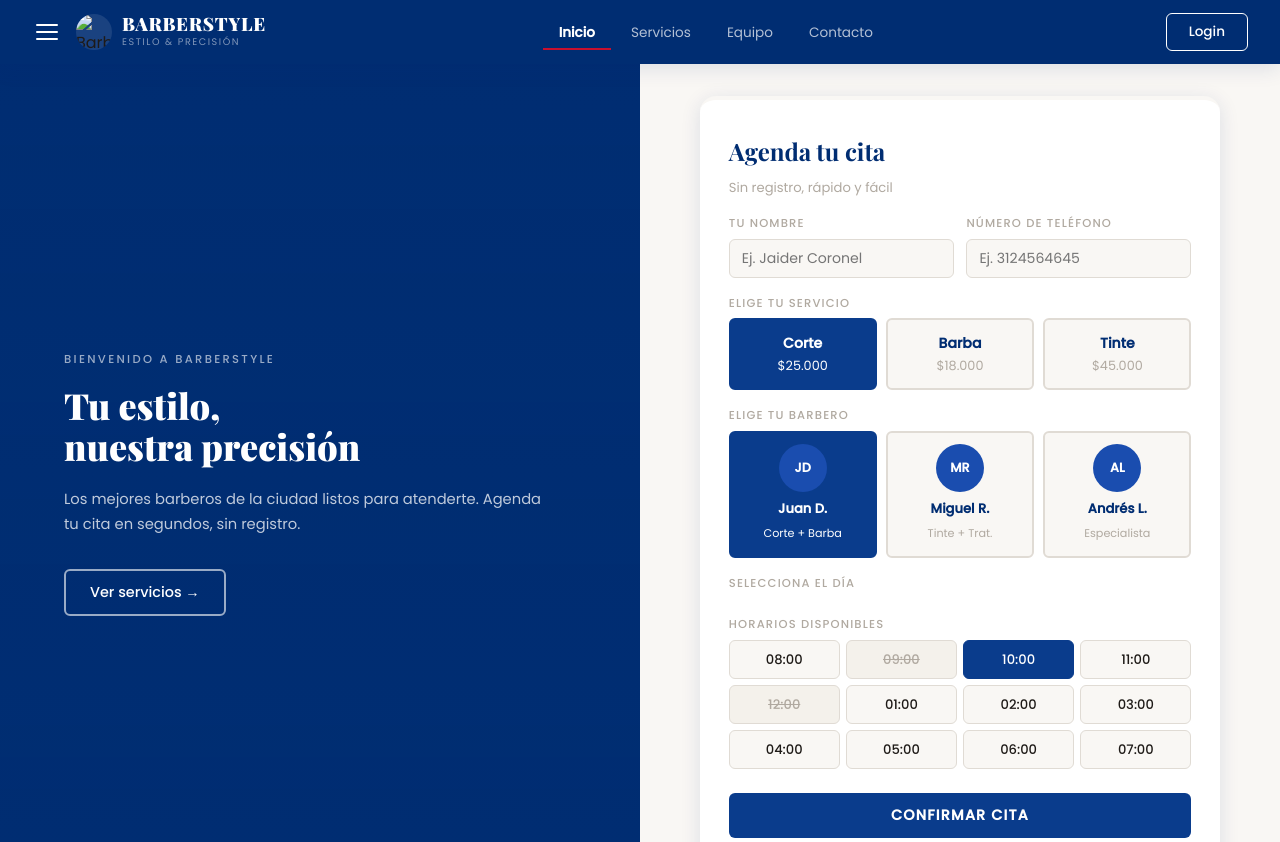
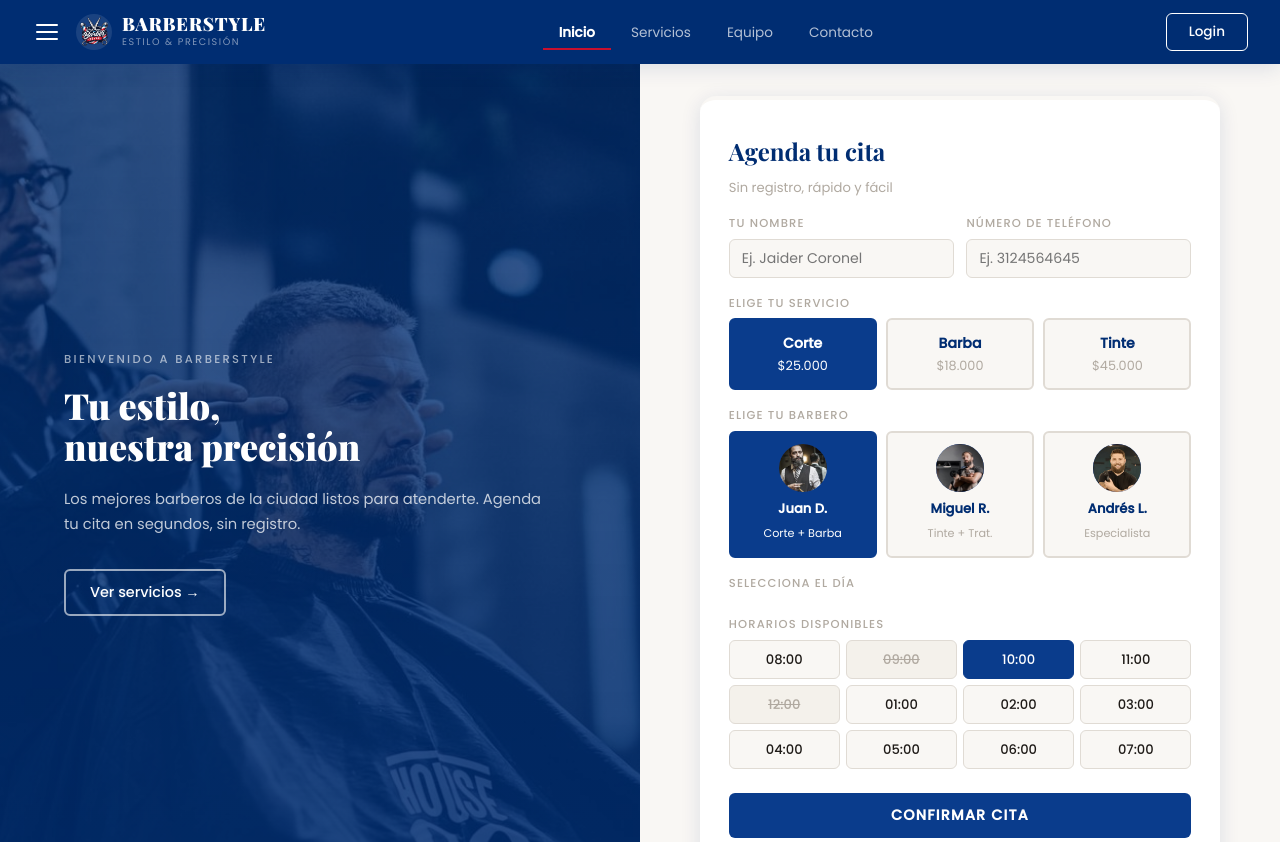
Before and after one commit to Coroclucth/proyecto_IHM, a plain HTML site: page index.html in a window 1280 px wide. Shown: the top 842 px of the page. Drawn offline with nearby package versions, Linux system fonts and the light colour scheme.

Commit message:
feat: agrega imagen de hero, imagenes de los respectivos barberos

```diff
--- a/assets/css/inicio.css
+++ b/assets/css/inicio.css
@@ -14,7 +14,7 @@
   position: relative;
   background:
     linear-gradient(rgba(0, 45, 114, 0.75), rgba(0, 45, 114, 0.85)),
-    url('../../assets/img/hero/hero.jpg') center/cover no-repeat;
+    url('../../assets/img/hero/beckham.jpg') center/cover no-repeat;
   /* cuando tengas la imagen, el gradiente la oscurece automáticamente */
   background-color: var(--blue);
   display: flex;
--- a/index.html
+++ b/index.html
@@ -27,7 +27,7 @@
       </button>
       <div class="navbar__logo">
         <div class="navbar__logo-img">
-          <img src="imagenes/logo.png" alt="BarberStyle">
+          <img src="assets/img/logo/logo.png" alt="BarberStyle">
         </div>
         <div class="navbar__texts">
           <span class="navbar__brand">BARBERSTYLE</span>
@@ -109,8 +109,8 @@
 
             <div class="barber-card barber-card--active" data-barber="juan">
               <div class="barber-card__img">
-
-                <span>JD</span>
+                <img src="assets/img/equipo/juan.png" alt="barbero1">
+                <span></span>
               </div>
               <p class="barber-card__name">Juan D.</p>
               <span class="barber-card__tag">Corte + Barba</span>
@@ -118,8 +118,8 @@
 
             <div class="barber-card" data-barber="miguel">
               <div class="barber-card__img">
-
-                <span>MR</span>
+                <img src="assets/img/equipo/miguel.png" alt="barbero2">
+                <span></span>
               </div>
               <p class="barber-card__name">Miguel R.</p>
               <span class="barber-card__tag">Tinte + Trat.</span>
@@ -127,8 +127,8 @@
 
             <div class="barber-card" data-barber="andres">
               <div class="barber-card__img">
-
-                <span>AL</span>
+                <img src="assets/img/equipo/andres.png" alt="barbero3">
+                <span></span>
               </div>
               <p class="barber-card__name">Andrés L.</p>
               <span class="barber-card__tag">Especialista</span>
```
Also changed, not shown: assets/img/equipo/andres.png (added), assets/img/equipo/juan.png (added), assets/img/equipo/miguel.png (added), assets/img/hero/beckham.jpg (added), assets/img/logo/logo.png (added).
